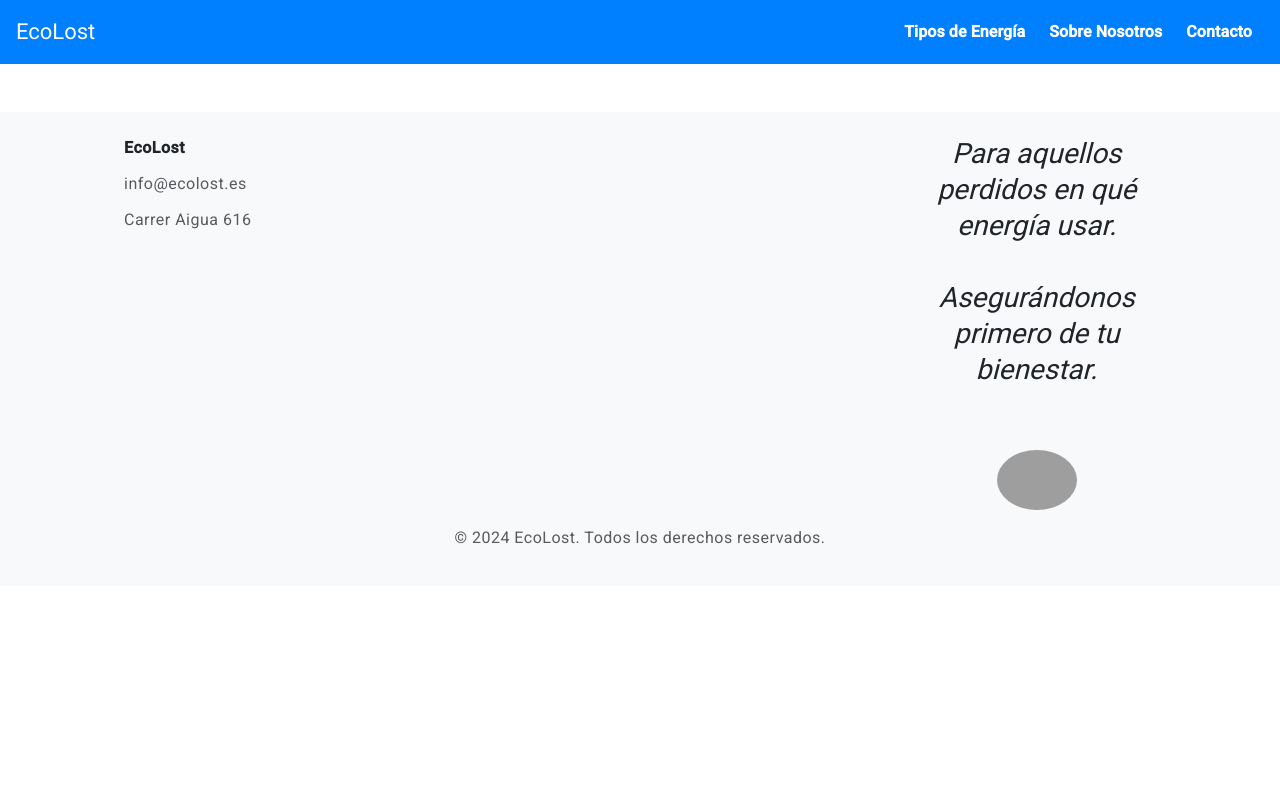
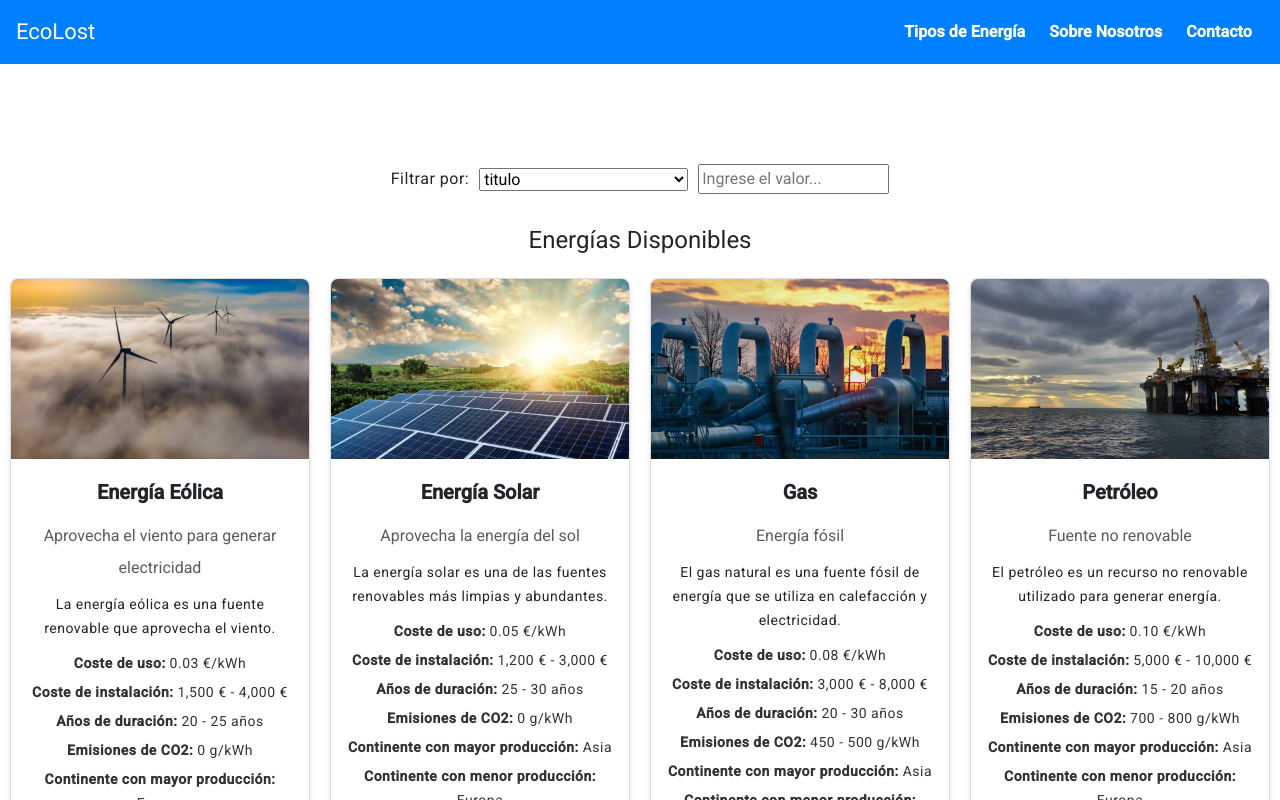
Before and after one commit to diMorillas/PJ102425_EnergiasRenovables, an Angular app in the folder P10_2425/: page / in a window 1280 px wide. Shown: the top 800 px of the page. Built offline with nearby package versions, Linux system fonts and the light colour scheme; grey boxes are pictures that could not be loaded.

Commit message:
Now there are some comments to make easier the component test

```diff
--- a/P10_2425/src/app/app.component.html
+++ b/P10_2425/src/app/app.component.html
@@ -1,3 +1,4 @@
 <app-nav></app-nav>
-<router-outlet></router-outlet>
+<app-card></app-card> <!--Cambiar por el componente que quieras probar-->
+<router-outlet></router-outlet> <!--No funciona-->
 <app-footer></app-footer>
--- a/P10_2425/src/app/app.component.ts
+++ b/P10_2425/src/app/app.component.ts
@@ -2,11 +2,12 @@ import { Component } from '@angular/core';
 import { FooterComponent } from './footer.app.component';
 import { NavegatorComponent } from './nav.app.component';
 import { RouterModule } from '@angular/router';
+import { CardComponent } from "./card.component";
 
 @Component({
   selector: 'app-root',
   standalone: true,
-  imports: [FooterComponent, NavegatorComponent, RouterModule],
+  imports: [FooterComponent, NavegatorComponent, RouterModule, CardComponent],
   templateUrl: './app.component.html',
   styleUrls: ['./app.component.css']
 })
--- a/P10_2425/src/app/app.routes.ts
+++ b/P10_2425/src/app/app.routes.ts
@@ -1,10 +1,12 @@
 import { Routes } from '@angular/router';
 import { AboutUsComponent } from './aboutus.app.component';
 import { FormComponent } from './form.app.component';
+import { CardComponent } from './card.component';
 
 export const routes: Routes = [
   { path: '', component: AboutUsComponent },  // Página principal
   { path: 'about-us', component: AboutUsComponent },
   { path: 'form', component: FormComponent },
+  {path: 'card', component: CardComponent},
   { path: '**', redirectTo: '', pathMatch: 'full' } // Ruta 404
 ];
```
